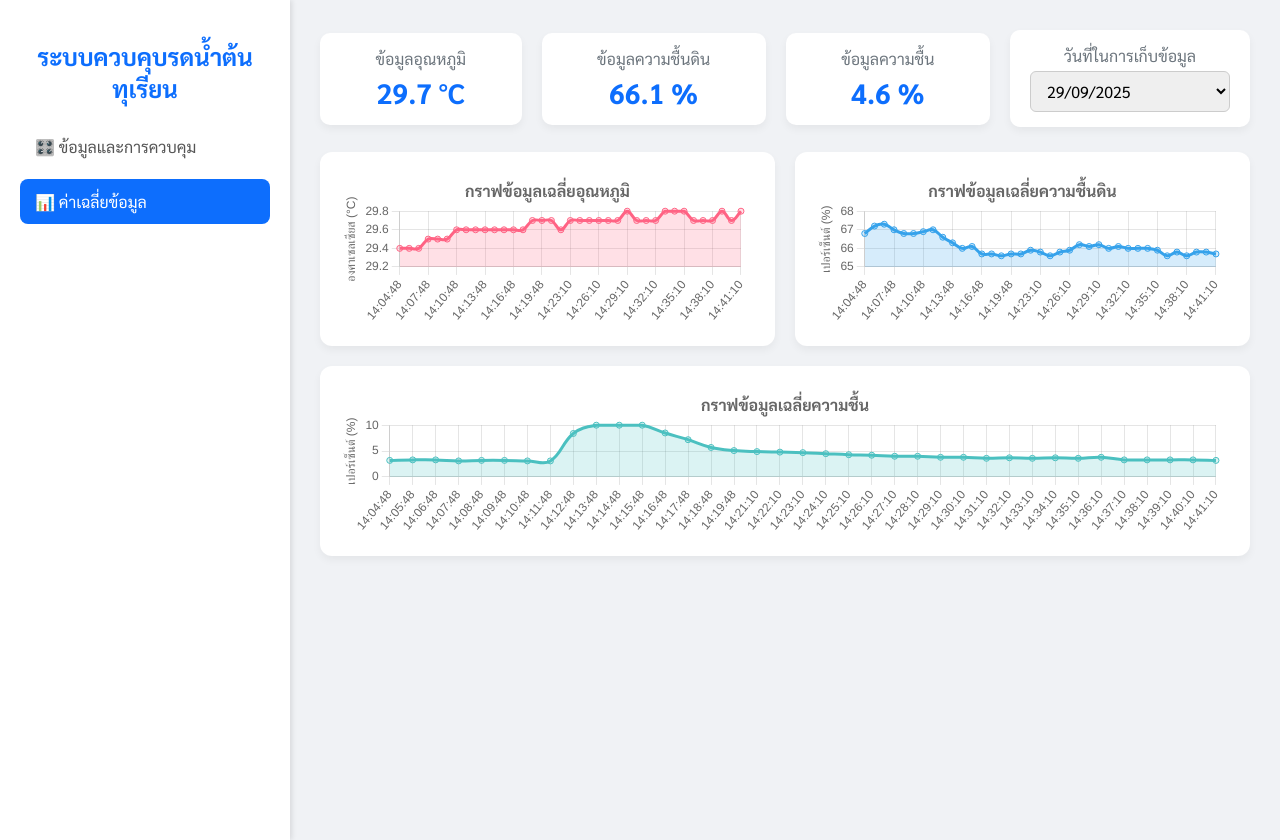
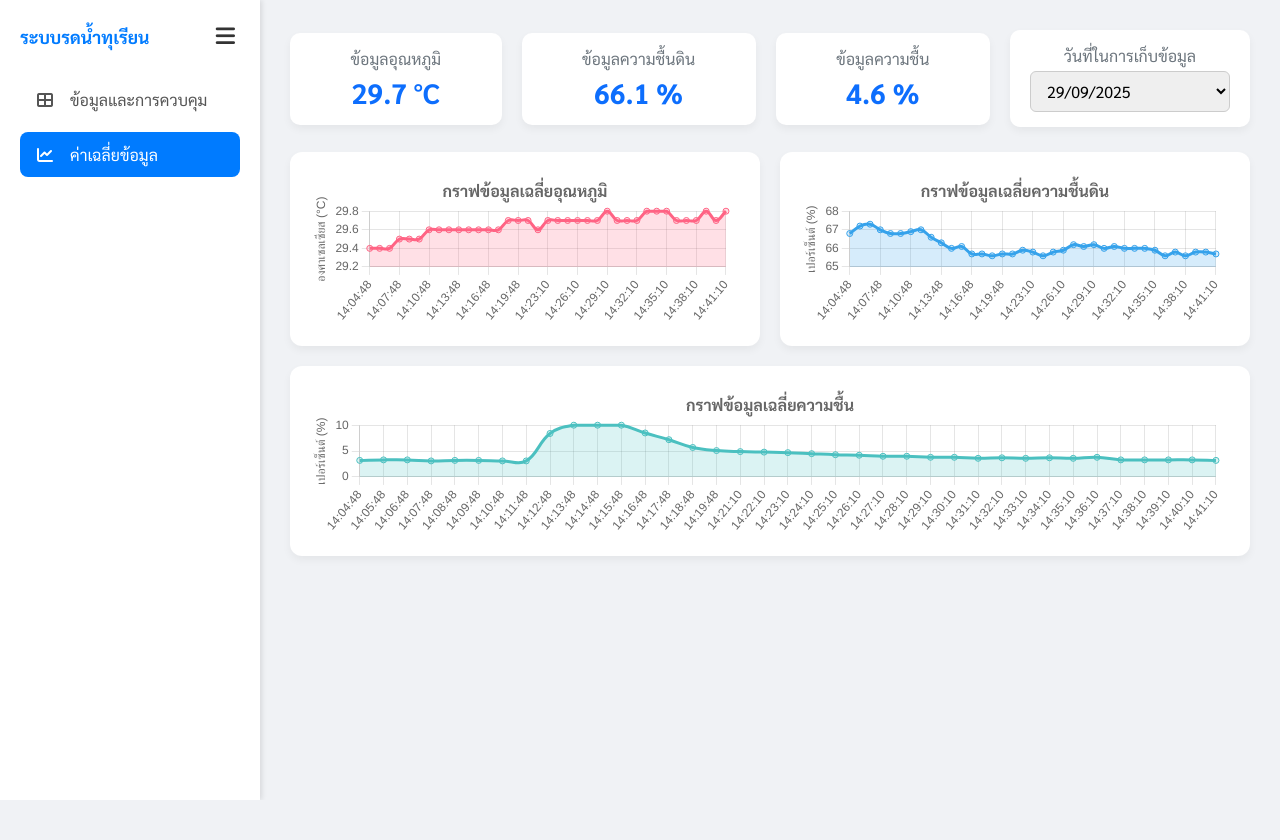
Before and after one commit to Alif024/iot-project, a plain HTML site: page frontend/t2.html in a window 1280 px wide. After the commit the page ends 800 px from the top, so only its background shows below. Drawn offline with nearby package versions, Linux system fonts and the light colour scheme.

Commit message:
fix aside bar

```diff
--- a/docker-compose.yml
+++ b/docker-compose.yml
@@ -6,6 +6,7 @@ services:
       - "1880:1880"
     volumes:
       - ./nodered:/data
+      - ./frontend/data:/data/shared:rw
     restart: unless-stopped
     networks:
       - appnet
@@ -18,6 +19,7 @@ services:
     volumes:
       - ./frontend:/usr/share/nginx/html:ro
       - ./frontend/nginx.conf:/etc/nginx/conf.d/default.conf:ro
+      - ./frontend/data:/usr/share/nginx/html/data:rw
     restart: unless-stopped
     networks:
       - appnet
--- a/frontend/index.html
+++ b/frontend/index.html
@@ -5,6 +5,10 @@
     <meta name="viewport" content="width=device-width, initial-scale=1.0" />
     <title>Dashboard - ข้อมูลและการควบคุม</title>
     <link rel="icon" type="image/png" href="D:\projegto\Protos\IoT.png" />
+    <link
+      rel="stylesheet"
+      href="https://cdnjs.cloudflare.com/ajax/libs/font-awesome/6.5.1/css/all.min.css"
+    />
     <style>
       /* --- General Styles --- */
       body {
@@ -21,33 +25,69 @@
 
       /* --- Sidebar --- */
       .sidebar {
-        width: 250px;
+        width: 260px;
         background-color: #ffffff;
         padding: 20px;
+        box-shadow: 2px 0 5px rgba(0, 0, 0, 0.1);
+        flex-shrink: 0;
+        transition: width 0.3s ease-in-out;
+        box-sizing: border-box;
+        overflow-x: hidden;
         height: 100vh;
-        box-shadow: 2px 0 5px rgba(0, 0, 0, 0.1);
+      }
+      .sidebar-header {
+        display: flex;
+        align-items: center;
+        justify-content: space-between;
+        margin-bottom: 25px;
+        white-space: nowrap;
       }
       .sidebar h2 {
-        text-align: center;
+        margin: 0;
+        font-size: 1.1rem;
         color: #007bff;
+      }
+      .hamburger-icon {
+        font-size: 22px;
+        cursor: pointer;
+        padding: 5px;
       }
       .sidebar nav ul {
         list-style: none;
         padding: 0;
+        margin: 0;
       }
       .sidebar nav li a {
-        display: block;
+        display: flex;
+        align-items: center;
+        gap: 15px;
         padding: 12px 15px;
         text-decoration: none;
         color: #555;
         border-radius: 8px;
         margin-bottom: 10px;
         transition: background-color 0.3s;
+        white-space: nowrap;
       }
       .sidebar nav li a.active,
       .sidebar nav li a:hover {
         background-color: #007bff;
         color: white;
+      }
+      .sidebar nav li a i {
+        width: 20px;
+        text-align: center;
+      }
+      .sidebar.collapsed {
+        width: 80px;
+      }
+      .sidebar.collapsed h2,
+      .sidebar.collapsed .menu-text {
+        display: none;
+      }
+      .sidebar.collapsed .sidebar-header,
+      .sidebar.collapsed nav li a {
+        justify-content: center;
       }
 
       /* --- Main Content --- */
@@ -60,8 +100,8 @@
         margin-bottom: 20px;
       }
       .cards-container {
-        display: grid;
-        grid-template-columns: repeat(auto-fit, minmax(280px, 1fr));
+        display: flex; /* 1. เปลี่ยนจาก grid เป็น flex */
+        flex-wrap: wrap; /* 2. ทำให้การ์ดขึ้นบรรทัดใหม่เมื่อจอแคบ */
         gap: 20px;
       }
       .card {
@@ -70,6 +110,7 @@
         border-radius: 12px;
         box-shadow: 0 4px 8px rgba(0, 0, 0, 0.05);
         text-align: center;
+        flex: 1 1 280px; /* 3. คำสั่งสำคัญ ให้การ์ดยืด-หดได้ และมีขนาดพื้นฐาน 280px */
       }
       .card h3 {
         margin-top: 0;
@@ -85,7 +126,7 @@
       .card.valve-control {
         background-color: #343a40;
         color: white;
-        grid-column: 1 / -1; /* ทำให้การ์ดนี้เต็มความกว้าง */
+        flex-basis: 100%; /* 4. ทำให้การ์ดวาล์วน้ำเต็มความกว้างเสมอ */
       }
       .valve-control h3 {
         color: #f8f9fa;
@@ -161,12 +202,25 @@
   </head>
   <body>
     <div class="container">
-      <aside class="sidebar">
-        <h2>ระบบควบคุบรดน้ำต้นทุเรียน</h2>
+      <aside class="sidebar" id="mySidebar">
+        <div class="sidebar-header">
+          <h2>ระบบรดน้ำทุเรียน</h2>
+          <i class="fas fa-bars hamburger-icon" onclick="toggleMenu()"></i>
+        </div>
         <nav>
           <ul>
-            <li><a href="t1.html" class="active">🎛️ ข้อมูลและการควบคุม</a></li>
-            <li><a href="t2.html">📊 ค่าเฉลี่ยข้อมูล</a></li>
+            <li>
+              <a href="#" class="active">
+                <i class="fas fa-table-cells-large"></i>
+                <span class="menu-text">ข้อมูลและการควบคุม</span>
+              </a>
+            </li>
+            <li>
+              <a href="t2.html">
+                <i class="fas fa-chart-line"></i>
+                <span class="menu-text">ค่าเฉลี่ยข้อมูล</span>
+              </a>
+            </li>
           </ul>
         </nav>
       </aside>
@@ -201,32 +255,42 @@
     </div>
 
     <script>
-        const valveSwitch = document.getElementById('valveSwitch');
-        const valveStatus = document.getElementById('valveStatus');
+      function toggleMenu() {
+        document.getElementById("mySidebar").classList.toggle("collapsed");
+      }
 
-        valveSwitch.addEventListener('change', function() {
+      const valveSwitch = document.getElementById("valveSwitch");
+      const valveStatus = document.getElementById("valveStatus");
+
+      valveSwitch.addEventListener("change", function () {
         if (this.checked) {
-                valveStatus.textContent = 'สถานะ: เปิดอยู่';
+          valveStatus.textContent = "สถานะ: เปิดอยู่";
           // เพิ่มโค้ดสำหรับส่งคำสั่งเปิดวาล์วไปยัง server/IoT ที่นี่
-                console.log('Valve Opened');
+          console.log("Valve Opened");
         } else {
-                valveStatus.textContent = 'สถานะ: ปิดอยู่';
+          valveStatus.textContent = "สถานะ: ปิดอยู่";
           // เพิ่มโค้ดสำหรับส่งคำสั่งปิดวาล์วไปยัง server/IoT ที่นี่
-                console.log('Valve Closed');
+          console.log("Valve Closed");
         }
       });
 
       // ดึงข้อมูล sensor จาก Node-RED API
       function updateSensorData() {
-            fetch('/api/sensor')
-                .then(response => response.json())
-                .then(data => {
-                    document.querySelectorAll('.card .data-display')[0].textContent = `${data.temperature ?? '-'} °C`;
-                    document.querySelectorAll('.card .data-display')[2].textContent = `${data.moisture ?? '-'} %`;
-                    document.querySelectorAll('.card .data-display')[1].textContent = `${data.humidity ?? '-'} %`;
+        fetch("/api/sensor")
+          .then((response) => response.json())
+          .then((data) => {
+            document.querySelectorAll(
+              ".card .data-display"
+            )[0].textContent = `${data.temperature ?? "-"} °C`;
+            document.querySelectorAll(
+              ".card .data-display"
+            )[2].textContent = `${data.moisture ?? "-"} %`;
+            document.querySelectorAll(
+              ".card .data-display"
+            )[1].textContent = `${data.humidity ?? "-"} %`;
           })
-                .catch(err => {
-                    console.error('API error:', err);
+          .catch((err) => {
+            console.error("API error:", err);
           });
       }
       setInterval(updateSensorData, 5000);
--- a/frontend/t2.html
+++ b/frontend/t2.html
@@ -1,15 +1,19 @@
 <!DOCTYPE html>
 <html lang="th">
   <head>
-    <meta charset="UTF-8">
-    <meta name="viewport" content="width=device-width, initial-scale=1.0">
+    <meta charset="UTF-8" />
+    <meta name="viewport" content="width=device-width, initial-scale=1.0" />
     <title>Dashboard - ค่าเฉลี่ยข้อมูล</title>
     <script src="https://cdn.jsdelivr.net/npm/chart.js"></script>
-    <link rel="icon" type="image/png" href="D:\projegto\Protos\IoT.png">
+    <link rel="icon" type="image/png" href="D:\projegto\Protos\IoT.png" />
+    <link
+      rel="stylesheet"
+      href="https://cdnjs.cloudflare.com/ajax/libs/font-awesome/6.5.1/css/all.min.css"
+    />
     <style>
       /* --- General Styles --- */
       body {
-            font-family: 'Sarabun', sans-serif;
+        font-family: "Sarabun", sans-serif;
         margin: 0;
         background-color: #f0f2f5;
         color: #333;
@@ -22,33 +26,69 @@
 
       /* --- Sidebar --- */
       .sidebar {
-            width: 250px;
+        width: 260px;
         background-color: #ffffff;
         padding: 20px;
+        box-shadow: 2px 0 5px rgba(0, 0, 0, 0.1);
+        flex-shrink: 0;
+        transition: width 0.3s ease-in-out;
+        box-sizing: border-box;
+        overflow-x: hidden;
         height: 100vh;
-            box-shadow: 2px 0 5px rgba(0,0,0,0.1);
-            flex-shrink: 0;
+      }
+      .sidebar-header {
+        display: flex;
+        align-items: center;
+        justify-content: space-between;
+        margin-bottom: 25px;
+        white-space: nowrap;
       }
       .sidebar h2 {
-            text-align: center;
-            color: #0d6efd;
+        margin: 0;
+        font-size: 1.1rem;
+        color: #007bff;
+      }
+      .hamburger-icon {
+        font-size: 22px;
+        cursor: pointer;
+        padding: 5px;
       }
       .sidebar nav ul {
         list-style: none;
         padding: 0;
+        margin: 0;
       }
       .sidebar nav li a {
-            display: block;
+        display: flex;
+        align-items: center;
+        gap: 15px;
         padding: 12px 15px;
         text-decoration: none;
         color: #555;
         border-radius: 8px;
         margin-bottom: 10px;
-            transition: background-color 0.3s, color 0.3s;
+        transition: background-color 0.3s;
+        white-space: nowrap;
       }
-        .sidebar nav li a.active, .sidebar nav li a:hover {
-            background-color: #0d6efd;
+      .sidebar nav li a.active,
+      .sidebar nav li a:hover {
+        background-color: #007bff;
         color: white;
+      }
+      .sidebar nav li a i {
+        width: 20px;
+        text-align: center;
+      }
+      .sidebar.collapsed {
+        width: 80px;
+      }
+      .sidebar.collapsed h2,
+      .sidebar.collapsed .menu-text {
+        display: none;
+      }
+      .sidebar.collapsed .sidebar-header,
+      .sidebar.collapsed nav li a {
+        justify-content: center;
       }
 
       /* --- Main Content --- */
@@ -72,7 +112,7 @@
         background-color: #fff;
         padding: 15px 20px;
         border-radius: 10px;
-            box-shadow: 0 4px 8px rgba(0,0,0,0.05);
+        box-shadow: 0 4px 8px rgba(0, 0, 0, 0.05);
         text-align: center;
         flex-grow: 1;
       }
@@ -93,7 +133,7 @@
         background-color: #fff;
         padding: 15px 20px;
         border-radius: 10px;
-            box-shadow: 0 4px 8px rgba(0,0,0,0.05);
+        box-shadow: 0 4px 8px rgba(0, 0, 0, 0.05);
         text-align: center;
       }
       .date-picker-card label {
@@ -106,7 +146,7 @@
         border-radius: 6px;
         border: 1px solid #ccc;
         font-size: 1rem;
-            font-family: 'Sarabun', sans-serif;
+        font-family: "Sarabun", sans-serif;
         min-width: 200px;
         cursor: pointer;
       }
@@ -121,21 +161,37 @@
         background-color: white;
         padding: 20px;
         border-radius: 12px;
-            box-shadow: 0 4px 8px rgba(0,0,0,0.05);
+        box-shadow: 0 4px 8px rgba(0, 0, 0, 0.05);
       }
     </style>
-    <link rel="preconnect" href="https://fonts.googleapis.com">
-    <link rel="preconnect" href="https://fonts.gstatic.com" crossorigin>
-    <link href="https://fonts.googleapis.com/css2?family=Sarabun:wght@400;700&display=swap" rel="stylesheet">
+    <link rel="preconnect" href="https://fonts.googleapis.com" />
+    <link rel="preconnect" href="https://fonts.gstatic.com" crossorigin />
+    <link
+      href="https://fonts.googleapis.com/css2?family=Sarabun:wght@400;700&display=swap"
+      rel="stylesheet"
+    />
   </head>
   <body>
     <div class="container">
-        <aside class="sidebar">
-            <h2>ระบบควบคุบรดน้ำต้นทุเรียน</h2>
+      <aside class="sidebar" id="mySidebar">
+        <div class="sidebar-header">
+          <h2>ระบบรดน้ำทุเรียน</h2>
+          <i class="fas fa-bars hamburger-icon" onclick="toggleMenu()"></i>
+        </div>
         <nav>
           <ul>
-                    <li><a href="index.html">🎛️ ข้อมูลและการควบคุม</a></li>
-                    <li><a href="t2.html" class="active">📊 ค่าเฉลี่ยข้อมูล</a></li>
+            <li>
+              <a href="index.html">
+                <i class="fas fa-table-cells-large"></i>
+                <span class="menu-text">ข้อมูลและการควบคุม</span>
+              </a>
+            </li>
+            <li>
+              <a href="#" class="active">
+                <i class="fas fa-chart-line"></i>
+                <span class="menu-text">ค่าเฉลี่ยข้อมูล</span>
+              </a>
+            </li>
           </ul>
         </nav>
       </aside>
@@ -169,7 +225,8 @@
           <div class="chart-container">
             <canvas id="soilChart"></canvas>
           </div>
-                <div class="chart-container" style="grid-column: 1 / -1;"> <canvas id="humidityChart"></canvas>
+          <div class="chart-container" style="grid-column: 1 / -1">
+            <canvas id="humidityChart"></canvas>
           </div>
         </section>
       </main>
@@ -182,19 +239,19 @@
 
       // Function to parse CSV
       function parseCSV(csvText) {
-            const lines = csvText.trim().split('\n');
-            const headers = lines[0].split(',');
+        const lines = csvText.trim().split("\n");
+        const headers = lines[0].split(",");
         const data = [];
 
         for (let i = 1; i < lines.length; i++) {
-                const values = lines[i].split(',');
+          const values = lines[i].split(",");
           if (values.length === headers.length) {
             data.push({
               day: values[0],
               time: values[1],
               temperature: parseFloat(values[2]),
               humidity: parseFloat(values[3]),
-                        moisture: parseFloat(values[4])
+              moisture: parseFloat(values[4]),
             });
           }
         }
@@ -203,7 +260,7 @@
 
       // Function to filter data by selected date
       function filterDataByDate(data, selectedDate) {
-            return data.filter(row => row.day === selectedDate);
+        return data.filter((row) => row.day === selectedDate);
       }
 
       // Function to calculate average
@@ -215,19 +272,21 @@
 
       // Function to create a chart
       function createChart(canvasId, label, data, color, yAxisLabel) {
-            const ctx = document.getElementById(canvasId).getContext('2d');
+        const ctx = document.getElementById(canvasId).getContext("2d");
         return new Chart(ctx, {
-                type: 'line',
+          type: "line",
           data: {
             labels: data.labels,
-                    datasets: [{
+            datasets: [
+              {
                 label: label,
                 data: data.values,
                 borderColor: color,
-                        backgroundColor: color + '33',
+                backgroundColor: color + "33",
                 tension: 0.4,
-                        fill: true
-                    }]
+                fill: true,
+              },
+            ],
           },
           options: {
             responsive: true,
@@ -237,33 +296,36 @@
               title: {
                 display: true,
                 text: label,
-                            font: { size: 16, family: 'Sarabun' }
-                        }
+                font: { size: 16, family: "Sarabun" },
+              },
             },
             scales: {
               y: {
                 beginAtZero: false,
                 title: {
                   display: true,
-                                text: yAxisLabel
-                            }
-                        }
-                    }
-                }
+                  text: yAxisLabel,
+                },
+              },
+            },
+          },
         });
       }
 
       // Function to update charts
       function updateCharts(filteredData) {
-            const labels = filteredData.map(row => row.time);
-            const tempValues = filteredData.map(row => row.temperature);
-            const moistureValues = filteredData.map(row => row.moisture);
-            const humidityValues = filteredData.map(row => row.humidity);
+        const labels = filteredData.map((row) => row.time);
+        const tempValues = filteredData.map((row) => row.temperature);
+        const moistureValues = filteredData.map((row) => row.moisture);
+        const humidityValues = filteredData.map((row) => row.humidity);
 
         // Update average values
-            document.getElementById('avg-temp').textContent = calculateAverage(filteredData, 'temperature') + ' °C';
-            document.getElementById('avg-soil').textContent = calculateAverage(filteredData, 'moisture') + ' %';
-            document.getElementById('avg-humidity').textContent = calculateAverage(filteredData, 'humidity') + ' %';
+        document.getElementById("avg-temp").textContent =
+          calculateAverage(filteredData, "temperature") + " °C";
+        document.getElementById("avg-soil").textContent =
+          calculateAverage(filteredData, "moisture") + " %";
+        document.getElementById("avg-humidity").textContent =
+          calculateAverage(filteredData, "humidity") + " %";
 
         // Destroy old charts if they exist
         if (tempChart) tempChart.destroy();
@@ -271,21 +333,36 @@
         if (humidityChart) humidityChart.destroy();
 
         // Create new charts
-            tempChart = createChart('tempChart', 'กราฟข้อมูลเฉลี่ยอุณหภูมิ',
-                { labels, values: tempValues }, '#ff6384', 'องศาเซลเซียส (°C)');
-            soilChart = createChart('soilChart', 'กราฟข้อมูลเฉลี่ยความชื้นดิน',
-                { labels, values: moistureValues }, '#36a2eb', 'เปอร์เซ็นต์ (%)');
-            humidityChart = createChart('humidityChart', 'กราฟข้อมูลเฉลี่ยความชื้น',
-                { labels, values: humidityValues }, '#4bc0c0', 'เปอร์เซ็นต์ (%)');
+        tempChart = createChart(
+          "tempChart",
+          "กราฟข้อมูลเฉลี่ยอุณหภูมิ",
+          { labels, values: tempValues },
+          "#ff6384",
+          "องศาเซลเซียส (°C)"
+        );
+        soilChart = createChart(
+          "soilChart",
+          "กราฟข้อมูลเฉลี่ยความชื้นดิน",
+          { labels, values: moistureValues },
+          "#36a2eb",
+          "เปอร์เซ็นต์ (%)"
+        );
+        humidityChart = createChart(
+          "humidityChart",
+          "กราฟข้อมูลเฉลี่ยความชื้น",
+          { labels, values: humidityValues },
+          "#4bc0c0",
+          "เปอร์เซ็นต์ (%)"
+        );
       }
 
       // Function to get unique dates from data
       function getUniqueDates(data) {
-            const dates = [...new Set(data.map(row => row.day))];
+        const dates = [...new Set(data.map((row) => row.day))];
         return dates.sort((a, b) => {
           // Sort by date (newest first)
-                const [dayA, monthA, yearA] = a.split('/').map(Number);
-                const [dayB, monthB, yearB] = b.split('/').map(Number);
+          const [dayA, monthA, yearA] = a.split("/").map(Number);
+          const [dayB, monthB, yearB] = b.split("/").map(Number);
           const dateA = new Date(yearA, monthA - 1, dayA);
           const dateB = new Date(yearB, monthB - 1, dayB);
           return dateB - dateA;
@@ -294,11 +371,11 @@
 
       // Function to populate date dropdown
       function populateDateDropdown(dates) {
-            const select = document.getElementById('data-date');
-            select.innerHTML = '';
+        const select = document.getElementById("data-date");
+        select.innerHTML = "";
 
         dates.forEach((date, index) => {
-                const option = document.createElement('option');
+          const option = document.createElement("option");
           option.value = date;
           option.textContent = date;
           if (index === 0) option.selected = true; // Select the latest date
@@ -309,7 +386,7 @@
       // Load CSV data
       async function loadData() {
         try {
-                const response = await fetch('data/DataDHT.csv');
+          const response = await fetch("data/DataDHT.csv");
           const csvText = await response.text();
           allData = parseCSV(csvText);
 
@@ -321,15 +398,21 @@
           const latestDate = availableDates[0];
           const latestData = filterDataByDate(allData, latestDate);
           updateCharts(latestData);
-
         } catch (error) {
-                console.error('Error loading CSV:', error);
-                document.getElementById('data-date').innerHTML = '<option>ไม่สามารถโหลดข้อมูลได้</option>';
+          console.error("Error loading CSV:", error);
+          document.getElementById("data-date").innerHTML =
+            "<option>ไม่สามารถโหลดข้อมูลได้</option>";
         }
       }
 
+      function toggleMenu() {
+        document.getElementById("mySidebar").classList.toggle("collapsed");
+      }
+
       // Event listener for date picker
-        document.getElementById('data-date').addEventListener('change', function(e) {
+      document
+        .getElementById("data-date")
+        .addEventListener("change", function (e) {
           const selectedDate = e.target.value;
           const filteredData = filterDataByDate(allData, selectedDate);
           updateCharts(filteredData);
```
Also changed, not shown: nodered/flows.json (+1 -11 lines). Lines whose indentation alone changed are shown as unchanged.
